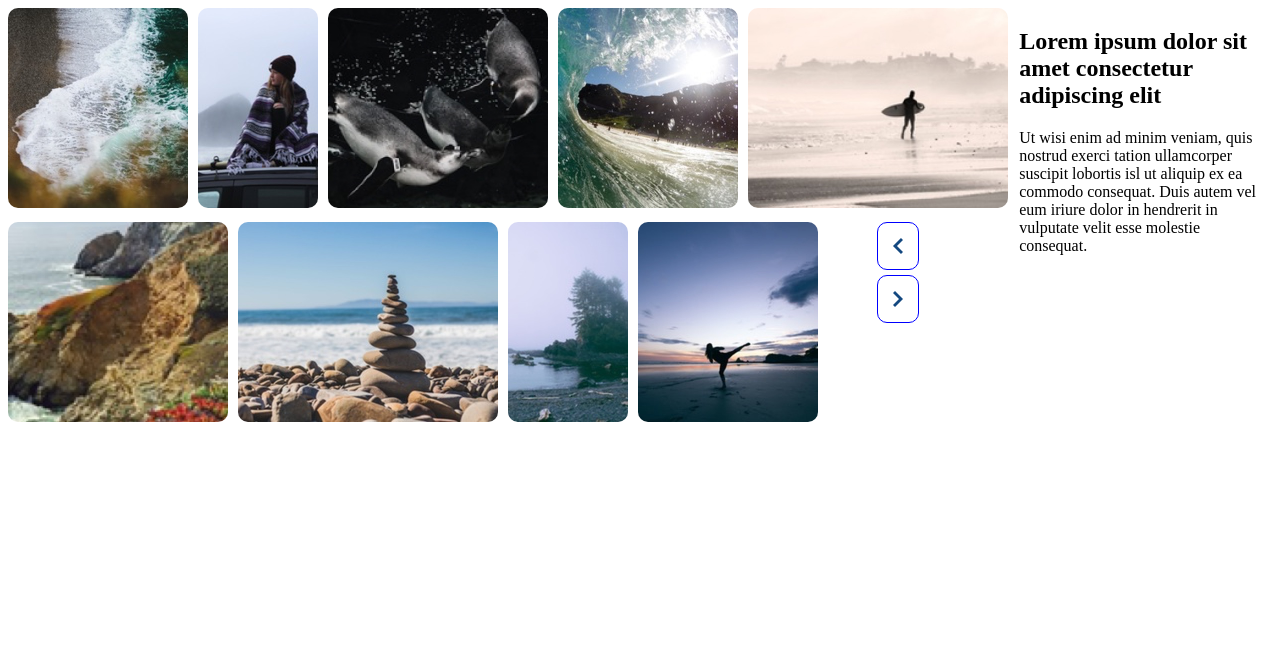
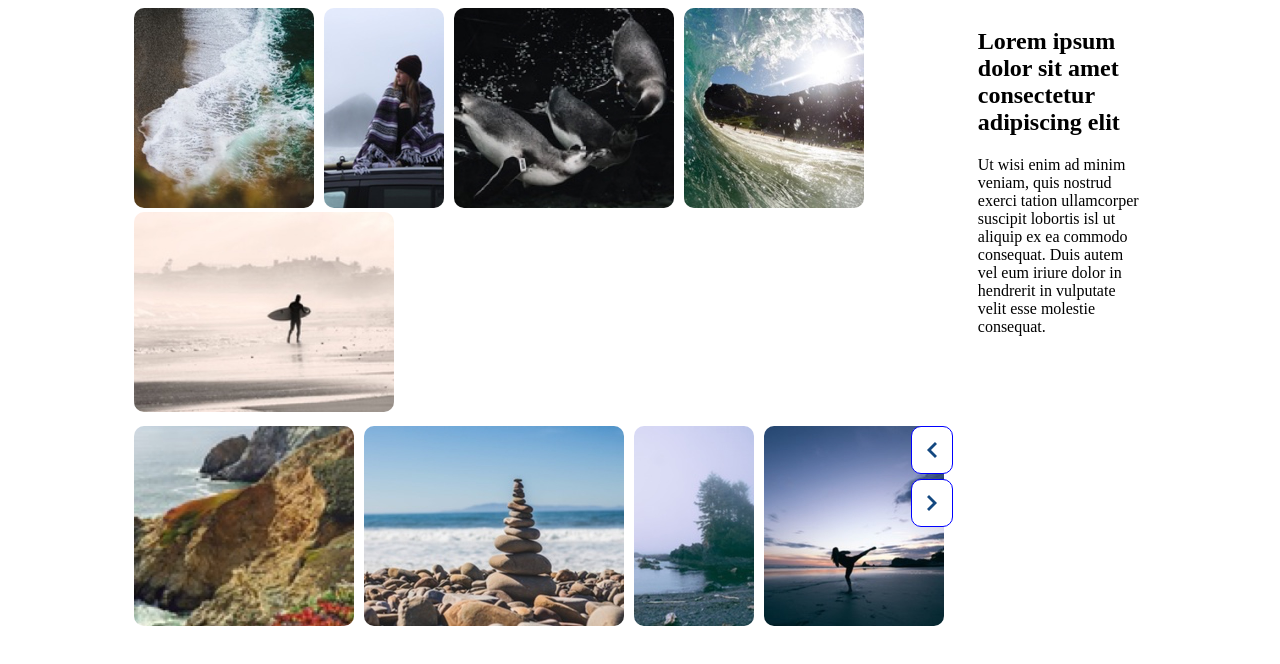
Before and after one commit to AlenVarazdinac/slider-gallery, a website built with Parcel: page src/index.html in a window 1280 px wide. Built offline with nearby package versions, Linux system fonts and the light colour scheme.

Commit message:
style: slider

```diff
--- a/src/css/style.scss
+++ b/src/css/style.scss
@@ -1,11 +1,13 @@
 .slider {
   display: flex;
+  margin: 0 auto;
+  width: 80%;
   &__wrapper {
     position: relative;
     width: fit-content;
     display: flex;
     flex-direction: column;
-    width: 80%;
+    margin-right: 25px;
     &__image {
       width: auto;
       height: 200px;
@@ -22,7 +24,7 @@
         position: absolute;
         display: flex;
         flex-direction: column;
-        right: 100px;
+        right: 0;
         top: 0;
         & img {
           border: 1px solid blue;
```
